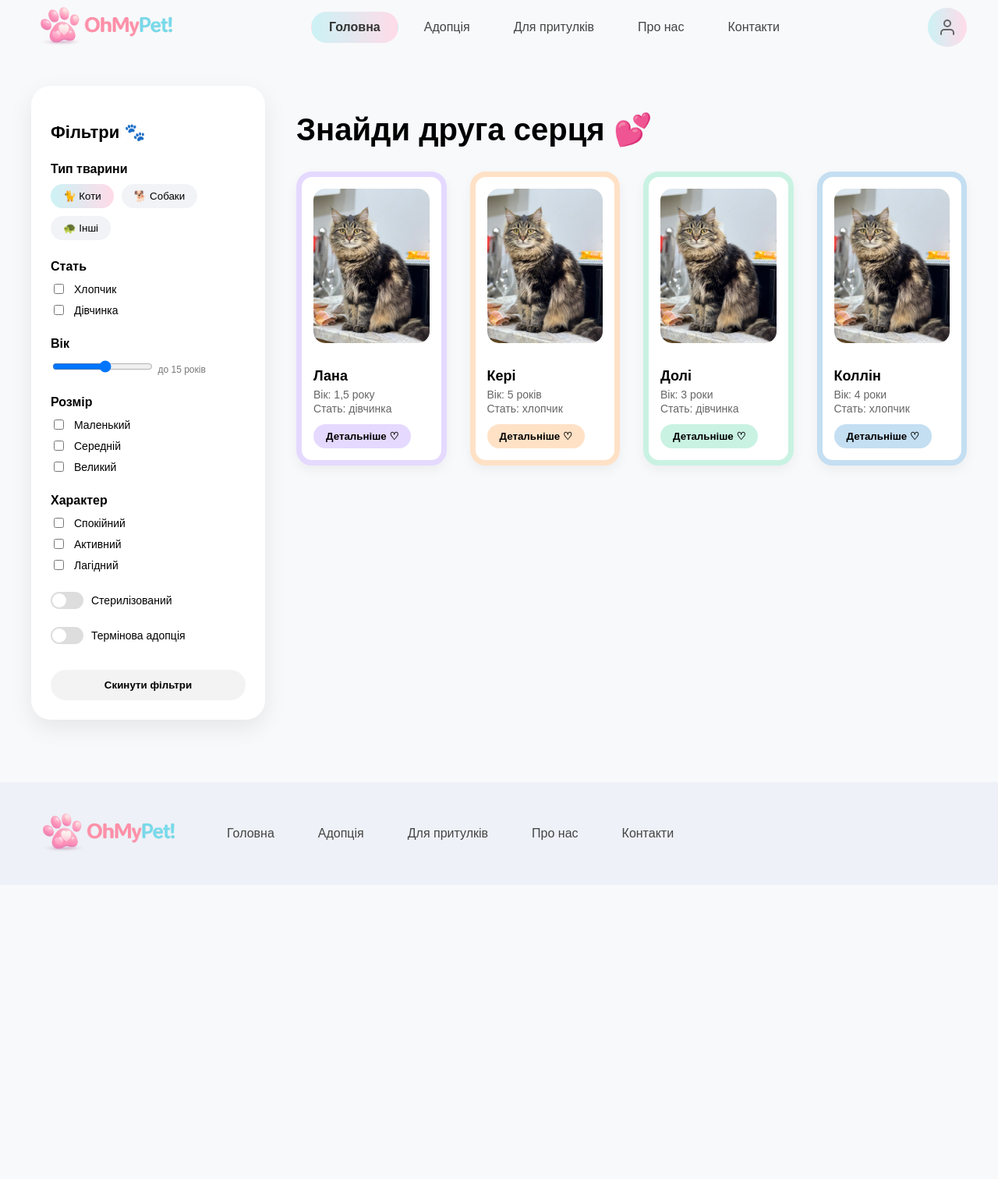
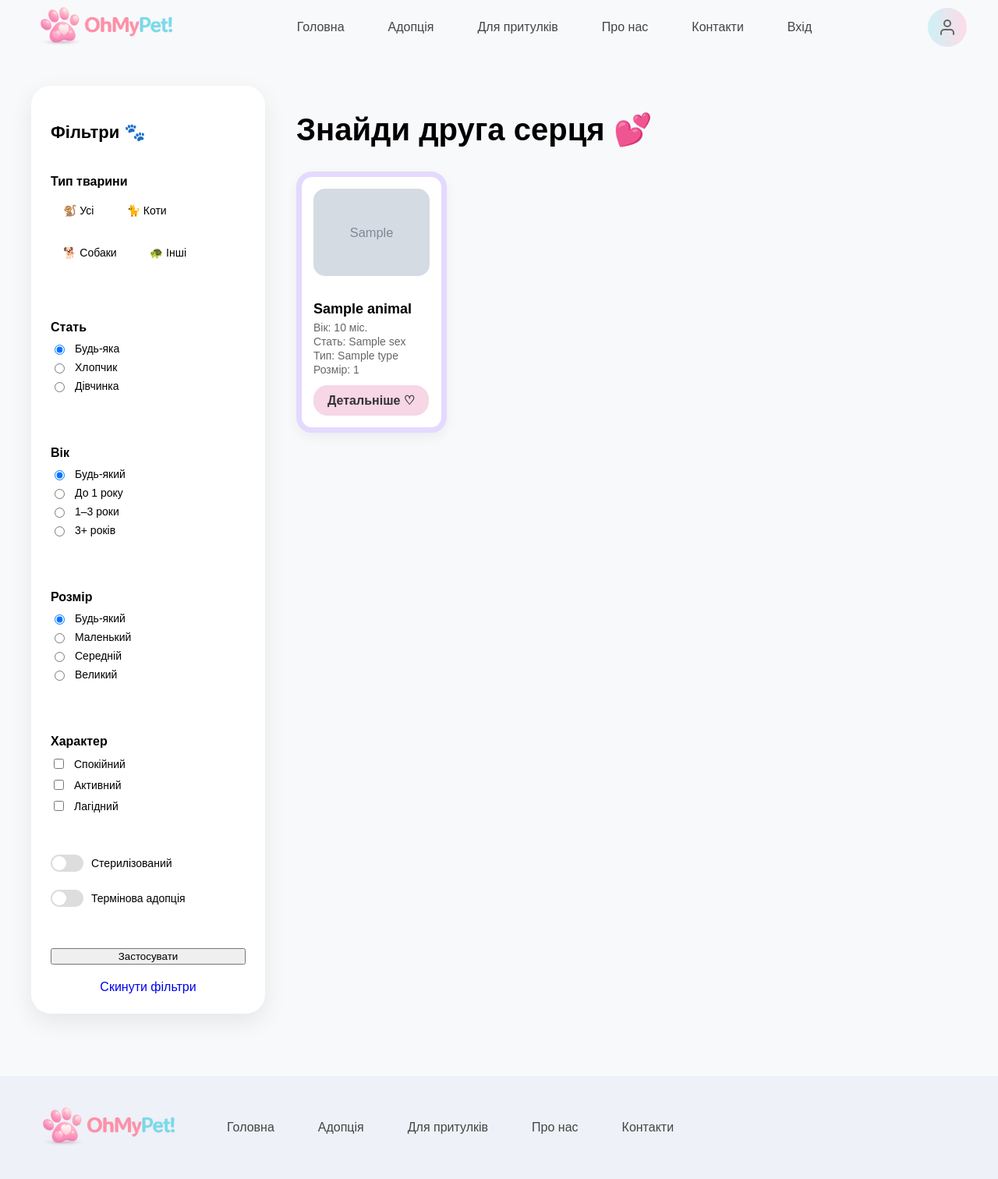
Before and after one commit to ViktoriaDovhan/OhMyPet, a Flask app: template templates/adopt.html in a window 1280 px wide. Shown: the whole page at 78% size. Before the commit the page ends 1092 px from the top, so only its background shows below. Run offline with Flask 3, Linux system fonts and the light colour scheme; the template is opened without the code that fills it: most values are stand-ins (such as "Sample title", 1, 10 or a date in 2020); grey boxes marked "Sample" are stand-in pictures; some libraries are stand-ins or nearby versions.

Commit message:
adopt page

```diff
--- a/app.py
+++ b/app.py
@@ -1,5 +1,7 @@
-from flask import Flask, render_template
+from flask import Flask, render_template, request, abort
+from psycopg2.extras import RealDictCursor
 from auth import auth
+from database.db import get_connection
 
 app = Flask(__name__)
 app.secret_key = "secret-key"
@@ -14,7 +16,129 @@ def main():
 
 @app.route('/adopt')
 def adopt():
-    return render_template("adopt.html")
+    animal_type = request.args.get("type", "").strip()
+    sex = request.args.get("sex", "").strip()
+    age = request.args.get("age", "").strip()
+    size = request.args.get("size", "").strip()
+    sterilized = request.args.get("sterilized", "").strip()
+    urgent = request.args.get("urgent", "").strip()
+
+    query = """
+        SELECT
+            a.id,
+            a.name,
+            a.animal_type,
+            a.breed,
+            a.sex,
+            a.age_months,
+            a.size,
+            a.color,
+            a.sterilized,
+            a.urgent,
+            a.description,
+            COALESCE(ap.photo_url, 'images/no-image.png') AS photo_url
+        FROM animals a
+        LEFT JOIN animal_photos ap
+            ON ap.id = (
+                SELECT ap2.id
+                FROM animal_photos ap2
+                WHERE ap2.animal_id = a.id
+                ORDER BY ap2.is_main DESC, ap2.id ASC
+                LIMIT 1
+            )
+        WHERE a.is_adopted = FALSE
+    """
+
+    params = []
+
+    if animal_type:
+        query += " AND a.animal_type = %s"
+        params.append(animal_type)
+
+    if sex:
+        query += " AND a.sex = %s"
+        params.append(sex)
+
+    if size:
+        query += " AND a.size = %s"
+        params.append(size)
+
+    if sterilized == "true" :
+        query += " AND a.sterilized = TRUE"
+
+    if urgent == "true" :
+        query += " AND a.urgent = TRUE"
+
+    if age == "baby":
+        query += " AND a.age_months <= 12"
+    elif age == "young":
+        query += " AND a.age_months > 12 AND a.age_months <= 36"
+    elif age == "adult":
+        query += " AND a.age_months > 36"
+
+    query += " ORDER BY a.id"
+
+    conn = get_connection()
+    cur = conn.cursor(cursor_factory=RealDictCursor)
+    cur.execute(query, params)
+    animals = cur.fetchall()
+    cur.close()
+    conn.close()
+
+    filters = {
+        "type": animal_type,
+        "sex": sex,
+        "age": age,
+        "size": size,
+        "sterilized": sterilized,
+        "urgent": urgent
+    }
+
+    return render_template("adopt.html", animals=animals, filters=filters)
+
+
+@app.route("/animal/<int:animal_id>")
+def animal_details(animal_id):
+    conn = get_connection()
+    cur = conn.cursor(cursor_factory=RealDictCursor)
+
+    cur.execute("""
+        SELECT
+            a.id,
+            a.name,
+            a.animal_type,
+            a.breed,
+            a.sex,
+            a.age_months,
+            a.size,
+            a.color,
+            a.sterilized,
+            a.urgent,
+            a.vaccinated,
+            a.health_status,
+            a.description,
+            s.name AS shelter_name,
+            s.city AS shelter_city,
+            s.phone AS shelter_phone,
+            s.email AS shelter_email
+        FROM animals a
+        LEFT JOIN shelters s ON s.id = a.shelter_id
+        WHERE a.id = %s
+    """, (animal_id))
+
+    animal = cur.fetchone()
+
+    if not animal:
+        cur.close()
+        conn.close()
+        abort(404)
+
+    photos = cur.fetchall()
+
+    cur.close()
+    conn.close()
+
+    return render_template("animal.html", animal=animal, photos=photos)
 
 
 @app.route("/auth")
--- a/static/css/adopt.css
+++ b/static/css/adopt.css
@@ -12,6 +12,12 @@
     box-shadow: 0 10px 30px rgba(0,0,0,0.08);
     position: sticky;
     top: 100px;
+}
+
+.filters form {
+    display: flex;
+    flex-direction: column;
+    gap: 20px;
 }
 
 .filters h3 {
@@ -39,16 +45,19 @@
 
 .pill-group {
     display: flex;
+    flex-wrap: wrap;
     gap: 10px;
-    flex-wrap: wrap;
+}
+
+.pill input[type="radio"] {
+    display: none;
 }
 
 .pill {
-    border: none;
+    display: inline-block;
     border-radius: 20px;
-    padding: 8px 16px;
+    padding: 10px 16px;
     cursor: pointer;
-    background: #f1f3f6;
 }
 
 .pill.active {
@@ -107,16 +116,27 @@
 }
 
 .reset-btn {
-    width: 100%;
-    border: none;
-    padding: 12px;
-    border-radius: 30px;
-    background: #f3f3f3;
-    font-weight: 600;
-    cursor: pointer;
+    display: inline-block;
+    text-align: center;
+    text-decoration: none;
 }
 
 .adopt-content h1 {
     font-size: 40px;
     margin-bottom: 30px;
 }
+
+.details-btn {
+    display: inline-block;
+    margin-top: 10px;
+    padding: 10px 18px;
+    border-radius: 18px;
+    text-decoration: none;
+    background: #f7d6e6;
+    color: #333;
+    font-weight: 600;
+}
+
+.details-btn:hover {
+    opacity: 0.9;
+}
--- a/templates/adopt.html
+++ b/templates/adopt.html
@@ -8,32 +8,94 @@
     <aside class="filters">
         <h3>Фільтри 🐾</h3>
 
+        <form method="get" action="{{ url_for('adopt') }}">
             <div class="filter-group">
                 <p>Тип тварини</p>
                 <div class="pill-group">
-                <button class="pill active">🐈 Коти</button>
-                <button class="pill">🐕 Собаки</button>
-                <button class="pill">🐢 Інші</button>
+                    <label class="pill">
+                        <input type="radio" name="type" value="" {% if not filters.type %}checked{% endif %}>
+                        🐒 Усі
+                    </label>
+
+                    <label class="pill">
+                        <input type="radio" name="type" value="Кіт" {% if filters.type =='Кіт' %}checked{% endif %}>
+                        🐈 Коти
+                    </label>
+
+                    <label class="pill">
+                        <input type="radio" name="type" value="Пес" {% if filters.type =='Пес' %}checked{% endif %}>
+                        🐕 Собаки
+                    </label>
+
+                    <label class="pill">
+                        <input type="radio" name="type" value="Пес" {% if filters.type =='Пес' %}checked{% endif %}>
+                        🐢 Інші
+                    </label>
                 </div>
             </div>
 
             <div class="filter-group">
                 <p>Стать</p>
-            <label><input type="checkbox"> Хлопчик</label>
-            <label><input type="checkbox"> Дівчинка</label>
+                <label>
+                    <input type="radio" name="sex" value="" {% if not filters.sex %}checked{% endif %}>
+                    Будь-яка
+                </label>
+
+                <label>
+                    <input type="radio" name="sex" value="Хлопчик" {% if filters.sex =='Хлопчик' %}checked{% endif %}>
+                    Хлопчик
+                </label>
+
+                <label>
+                    <input type="radio" name="sex" value="Дівчинка" {% if filters.sex =='Дівчинка' %}checked{% endif %}>
+                    Дівчинка
+                </label>
             </div>
 
             <div class="filter-group">
                 <p>Вік</p>
-            <input type="range" min="0" max="15">
-            <span class="range-info">до 15 років</span>
+                <label>
+                    <input type="radio" name="age" value="" {% if not filters.age %}checked{% endif %}>
+                    Будь-який
+                </label>
+
+                <label>
+                    <input type="radio" name="age" value="baby" {% if filters.age =='baby' %}checked{% endif %}>
+                    До 1 року
+                </label>
+
+                <label>
+                    <input type="radio" name="age" value="young" {% if filters.age =='young' %}checked{% endif %}>
+                    1–3 роки
+                </label>
+
+                <label>
+                    <input type="radio" name="age" value="adult" {% if filters.age =='adult' %}checked{% endif %}>
+                    3+ років
+                </label>
             </div>
 
             <div class="filter-group">
                 <p>Розмір</p>
-            <label><input type="checkbox"> Маленький</label>
-            <label><input type="checkbox"> Середній</label>
-            <label><input type="checkbox"> Великий</label>
+                <label>
+                    <input type="radio" name="size" value="" {% if not filters.size %}checked{% endif %}>
+                    Будь-який
+                </label>
+
+                <label>
+                    <input type="radio" name="size" value="Маленький" {% if filters.size =='Маленький' %}checked{% endif %}>
+                    Маленький
+                </label>
+
+                <label>
+                    <input type="radio" name="size" value="Середній" {% if filters.size =='Середній' %}checked{% endif %}>
+                    Середній
+                </label>
+
+                <label>
+                    <input type="radio" name="size" value="Великий" {% if filters.size =='Великий' %}checked{% endif %}>
+                    Великий
+                </label>
             </div>
 
             <div class="filter-group">
@@ -45,56 +107,45 @@
 
             <div class="filter-group toggles">
                 <label class="switch">
-                <input type="checkbox">
+                    <input type="checkbox" name="sterilized" value="true" {% if filters.sterilized =='true' %}checked{% endif %}>
                     <span class="slider"></span>
                     Стерилізований
                 </label>
 
                 <label class="switch">
-                <input type="checkbox">
+                    <input type="checkbox" name="urgent" value="true" {% if filters.urgent =='true' %}checked{% endif %}>
                     <span class="slider"></span>
                     Термінова адопція
                 </label>
             </div>
 
-        <button class="reset-btn">Скинути фільтри</button>
+            <button typr="submit" class="reset-btn">Застосувати</button>
+            <a href="{{ url_for('adopt') }}" class="reset-btn">Скинути фільтри</a>
+        </form>
     </aside>
 
     <main class="adopt-content">
         <h1>Знайди друга серця 💕</h1>
 
         <div class="pet-grid">
+            {% for animal in animal %}
                 <div class="pet-card purple">
-                <img src="{{ url_for('static', filename='images/rakel.jpg') }}">
-                <h3>Лана</h3>
-                <p>Вік: 1,5 року</p>
-                <p>Стать: дівчинка</p>
-                <button>Детальніше ♡</button>
+                    <img src="{{ url_for('static', filename=animal.photo_url) }}" alt="{{ animal.name }}">
+                    <h3>{{ animal.name }}</h3>
+                    <p>Вік: {{ animal.age_months }} міс.</p>
+                    <p>Стать: {{ animal.sex }}</p>
+                    <p>Тип: {{ animal.type }}</p>
+                    <p>Розмір: {{ animal.size }}</p>
+
+                    {% if animal.urgent %}
+                        <p>Термінова адопція</p>
+                    {% endif %}
+
+                    <a href="{{ url_for('animal.details', animal_id=animal.id) }}" class="details-btn">Детальніше ♡</a>
                 </div>
-
-            <div class="pet-card peach">
-                <img src="{{ url_for('static', filename='images/rakel.jpg') }}">
-                <h3>Кері</h3>
-                <p>Вік: 5 років</p>
-                <p>Стать: хлопчик</p>
-                <button>Детальніше ♡</button>
-            </div>
-
-            <div class="pet-card green">
-                <img src="{{ url_for('static', filename='images/rakel.jpg') }}">
-                <h3>Долі</h3>
-                <p>Вік: 3 роки</p>
-                <p>Стать: дівчинка</p>
-                <button>Детальніше ♡</button>
-            </div>
-
-            <div class="pet-card blue">
-                <img src="{{ url_for('static', filename='images/rakel.jpg') }}">
-                <h3>Коллін</h3>
-                <p>Вік: 4 роки</p>
-                <p>Стать: хлопчик</p>
-                <button>Детальніше ♡</button>
-            </div>
+            {% else %}
+                <p>За вибраними фільтрами тварин не знайдено</p>
+            {% endfor %}
         </div>
     </main>
 
--- a/templates/base.html
+++ b/templates/base.html
@@ -12,11 +12,17 @@
             </a>
 
             <nav class="nav">
-                <a href="{{ url_for('main') }}" class="active">Головна</a>
+                <a href="{{ url_for('main') }}">Головна</a>
                 <a href="{{ url_for('adopt') }}">Адопція</a>
                 <a href="#">Для притулків</a>
                 <a href="#">Про нас</a>
                 <a href="#">Контакти</a>
+
+                {% if session.get('user.id') %}
+                    <a href="{{ url_for('auth.logout') }}">Вихід</a>
+                {% else %}
+                    <a href="{{ url_for('auth.login') }}">Вхід</a>
+                {% endif %}
             </nav>
 
             <div class="account">
```
Also changed, not shown: templates/animal.html (added, +40 -0 lines), static/images/lana.jpg (added), static/images/lana2.jpg (added). Lines whose indentation alone changed are shown as unchanged.
